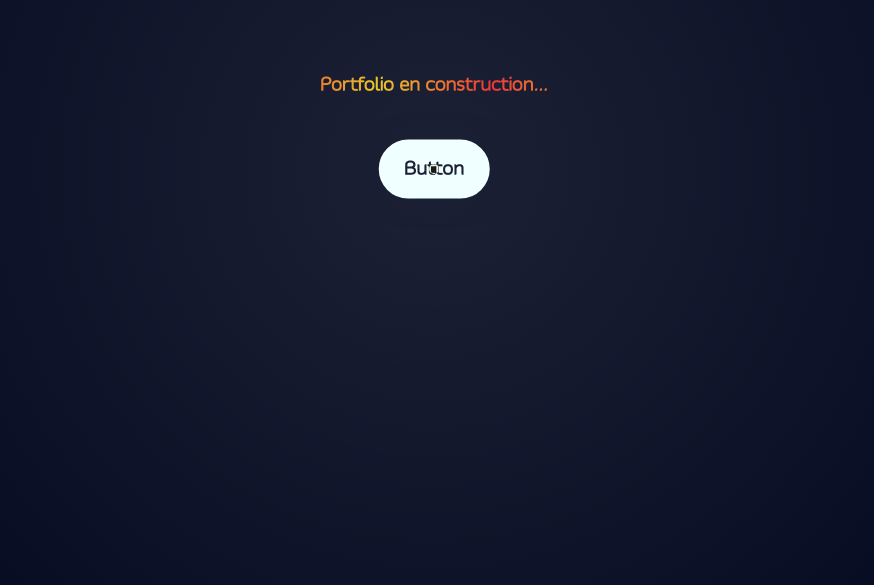
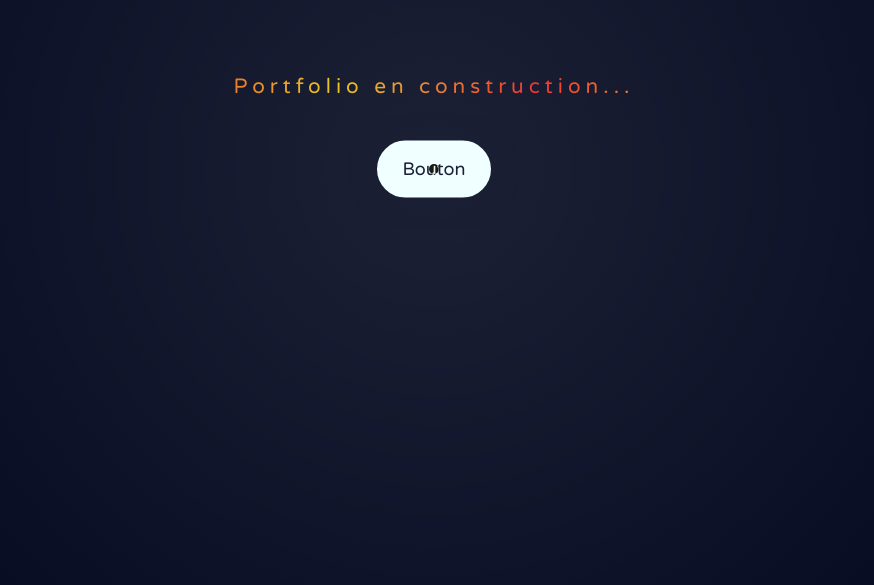
Before and after one commit to LaLoutreCosmique/laloutrecosmique.github.io, a website: page index.html in a window 1280 px wide. Shown: the part 231-816 px from the top of the page, without its empty margins (206-1080 px from the left). Drawn offline with nearby package versions, Linux system fonts and the light colour scheme.

Commit message:
feat: change smoolthan font
Not dys friendly

```diff
--- a/index.html
+++ b/index.html
@@ -6,13 +6,16 @@
     <meta name="viewport" content="width=device-width, initial-scale=1.0">
     <title>Erwan Le Caro</title>
     <link rel="stylesheet" href="css/style.css">
+    <link rel="preconnect" href="https://fonts.googleapis.com">
+    <link rel="preconnect" href="https://fonts.gstatic.com" crossorigin>
+    <link href="https://fonts.googleapis.com/css2?family=Varela+Round&display=swap" rel="stylesheet">
     <script src="https://code.jquery.com/jquery-3.7.1.min.js"></script>
 </head>
 <body>
     <h1>Erwan Le Caro</h1>
     <p class="gradient-text">Portfolio en construction...</p>
     <a class="button primary">
-        <span>Button</span>
+        <span>Bouton</span>
     </a>
 
     <!-- Cursor -->
--- a/sass/main.scss
+++ b/sass/main.scss
@@ -1,19 +1,23 @@
-// Colors
+// COLORS
 $primary-color: #e7c114;
 $secondary-color: #eb2424;
 $dark-blue: #04081f;
 $white: #f0ffff;
 $gradient: linear-gradient(to right, $secondary-color, $primary-color, $secondary-color, $primary-color, $secondary-color);
 
+// ------------------------------------------------------
+
+// FONTS
+
 @font-face {
     font-family: 'Poetsen One';
     src: url(/fonts/PoetsenOne-Regular.ttf);
 }
 
-@font-face {
-    font-family: Smoolthan;
-    src: url(/fonts/Smoolthan\ Thin.otf);
-    font-weight: lighter;
+.varela-round-regular {
+    font-family: "Varela Round", sans-serif;
+    font-weight: 400;
+    font-style: normal;
 }
 
 // ------------------------------------------------------
@@ -69,10 +73,10 @@ body {
 
 p,
 .button {
-    font-family: 'Smoolthan';
-    font-weight: bold;
-    font-size: 1.25rem;
-    font-stretch: semi-expanded;
+    font-family: "Varela Round", sans-serif;
+    font-weight: 400;
+    font-style: normal;
+    font-size: 1.13rem;
 }
 
 h1 {
@@ -82,6 +86,8 @@ h1 {
 }
 
 .gradient-text {
+    letter-spacing: 5px;
+    font-size: 1.3rem;
     background: $gradient;
     background-size: 200% auto;
     background-clip: text;
@@ -102,7 +108,6 @@ h1 {
     //
 
     display: block;
-    font-family: 'Smoolthan';
     padding: 0.9rem 1.4rem;
     border: 3px solid $white;
     border-radius: 2rem;
```
Also changed, not shown: css/style.css, fonts/Smoolthan Regular.otf (deleted), fonts/Smoolthan Thin.otf (deleted), 4 other files.
